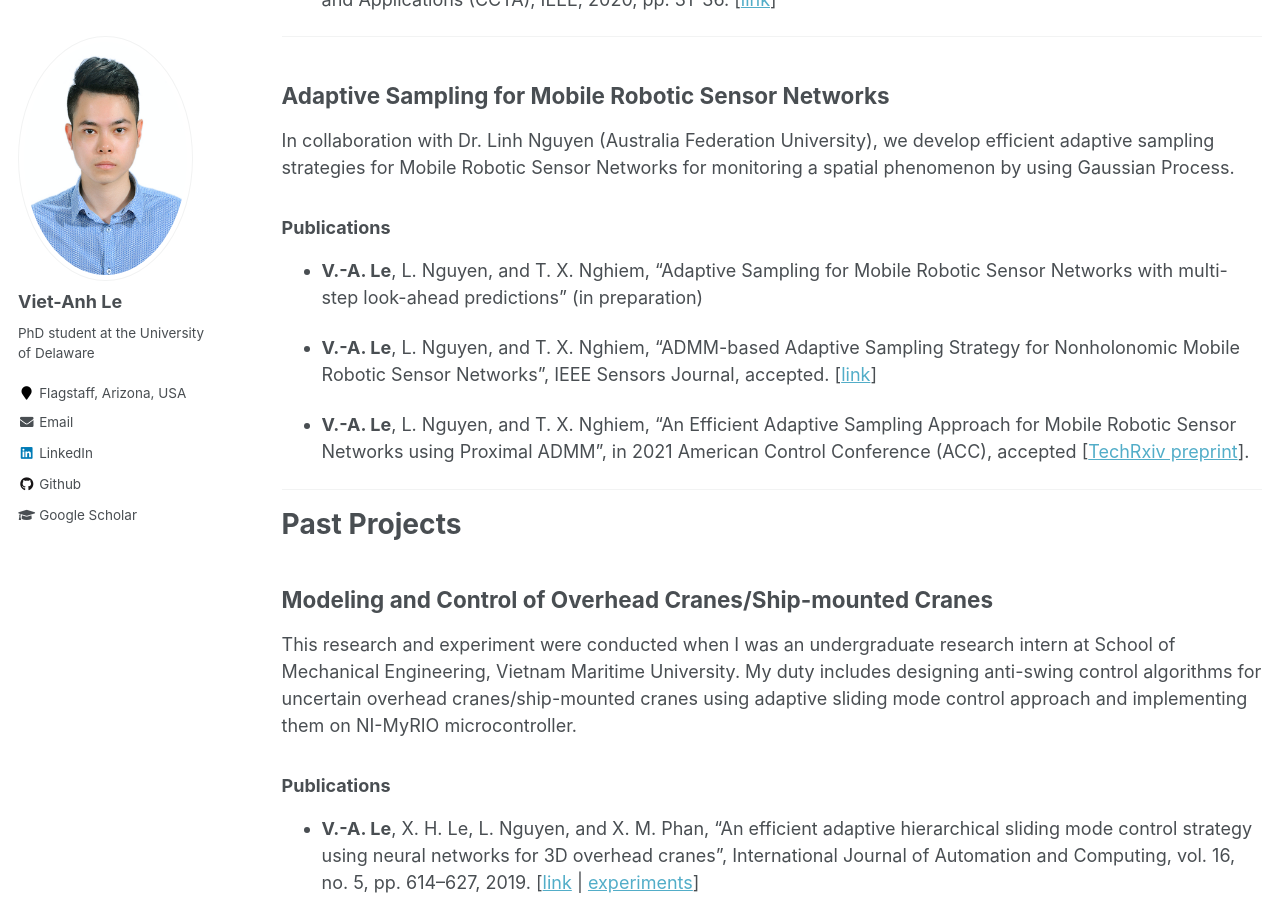
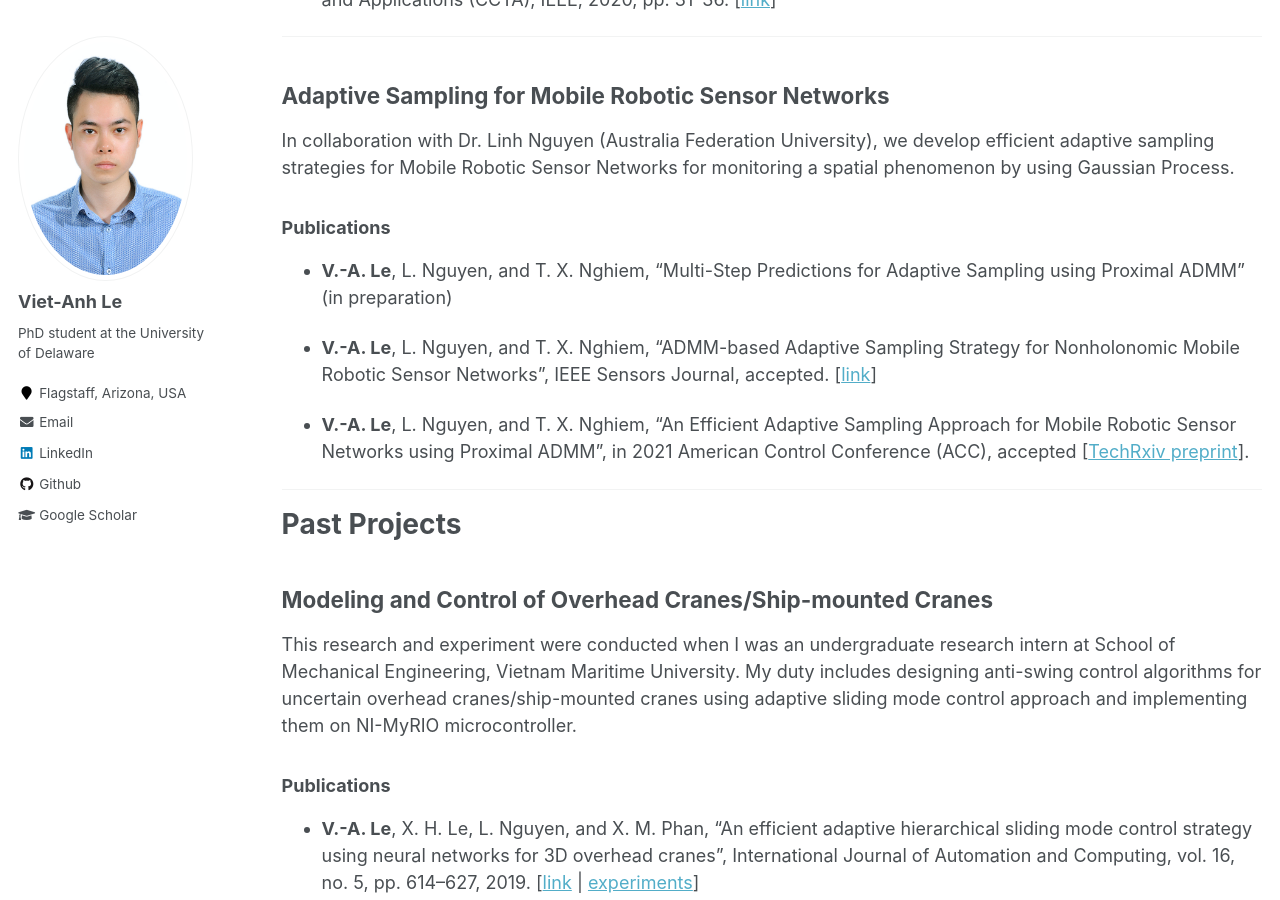
Before and after one commit to vietanhle0101/vietanhle0101.github.io, a Jekyll site: the page built from _pages/projects.md, in a window 1280 px wide and 900 px high, scrolled down 616 px. Built offline with Jekyll 4.4.1, drawn with Linux system fonts in a browser that asks for light colours.

Commit message:
nothing important

```diff
--- a/_pages/projects.md
+++ b/_pages/projects.md
@@ -25,7 +25,7 @@ In collaboration with Dr. Linh Nguyen (Australia Federation University), we deve
 
 ### Publications
 
-* **V.-A. Le**, L. Nguyen, and T. X. Nghiem, “Adaptive Sampling for Mobile Robotic Sensor Networks with multi-step look-ahead predictions” (in preparation)
+* **V.-A. Le**, L. Nguyen, and T. X. Nghiem, “Multi-Step Predictions for Adaptive Sampling using Proximal ADMM” (in preparation)
 
 * **V.-A. Le**, L. Nguyen, and T. X. Nghiem, “ADMM-based Adaptive Sampling Strategy for Nonholonomic Mobile Robotic Sensor Networks”, IEEE Sensors Journal, accepted. [[link](https://ieeexplore.ieee.org/document/9400422)]
 
```
Also changed, not shown: 1 other file.
